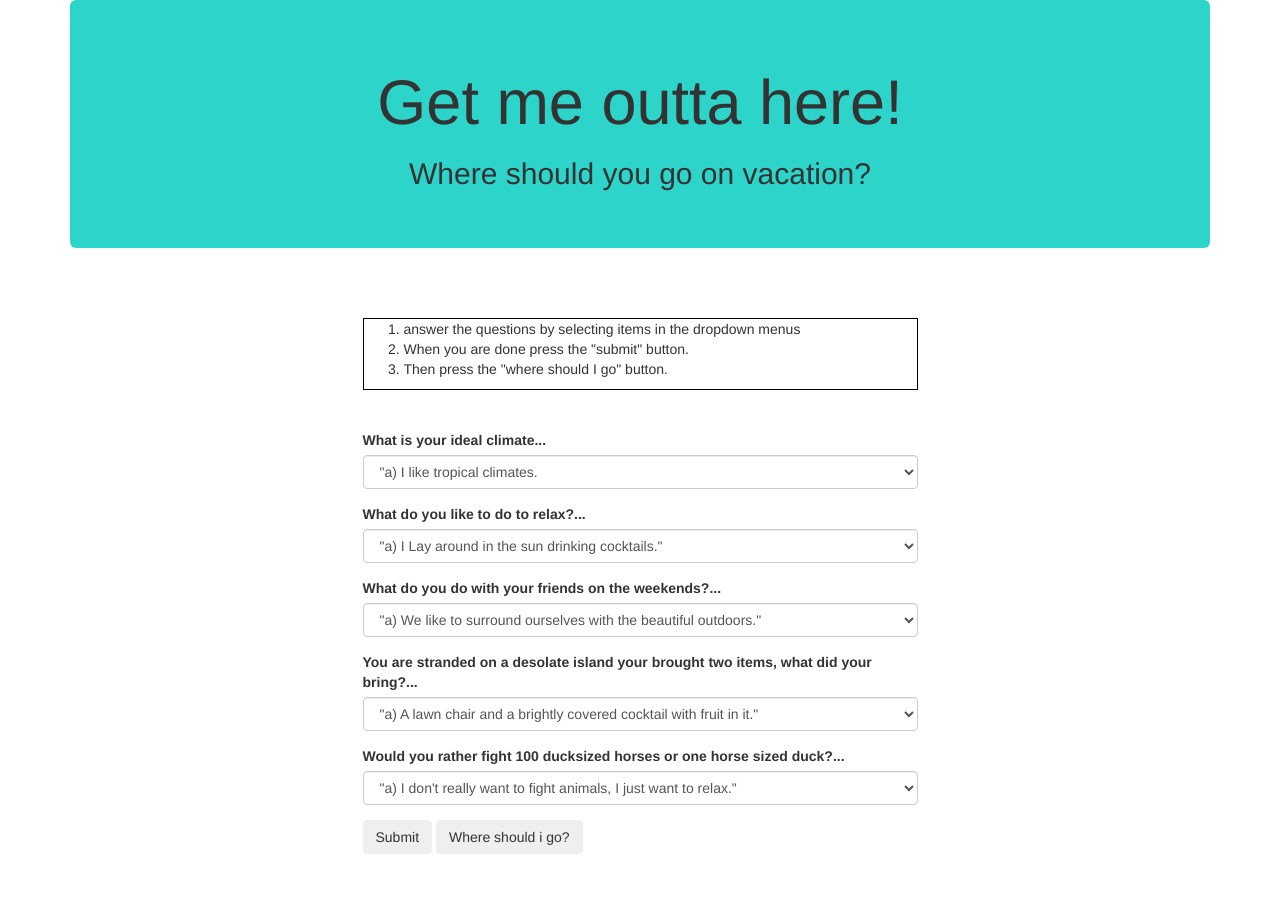
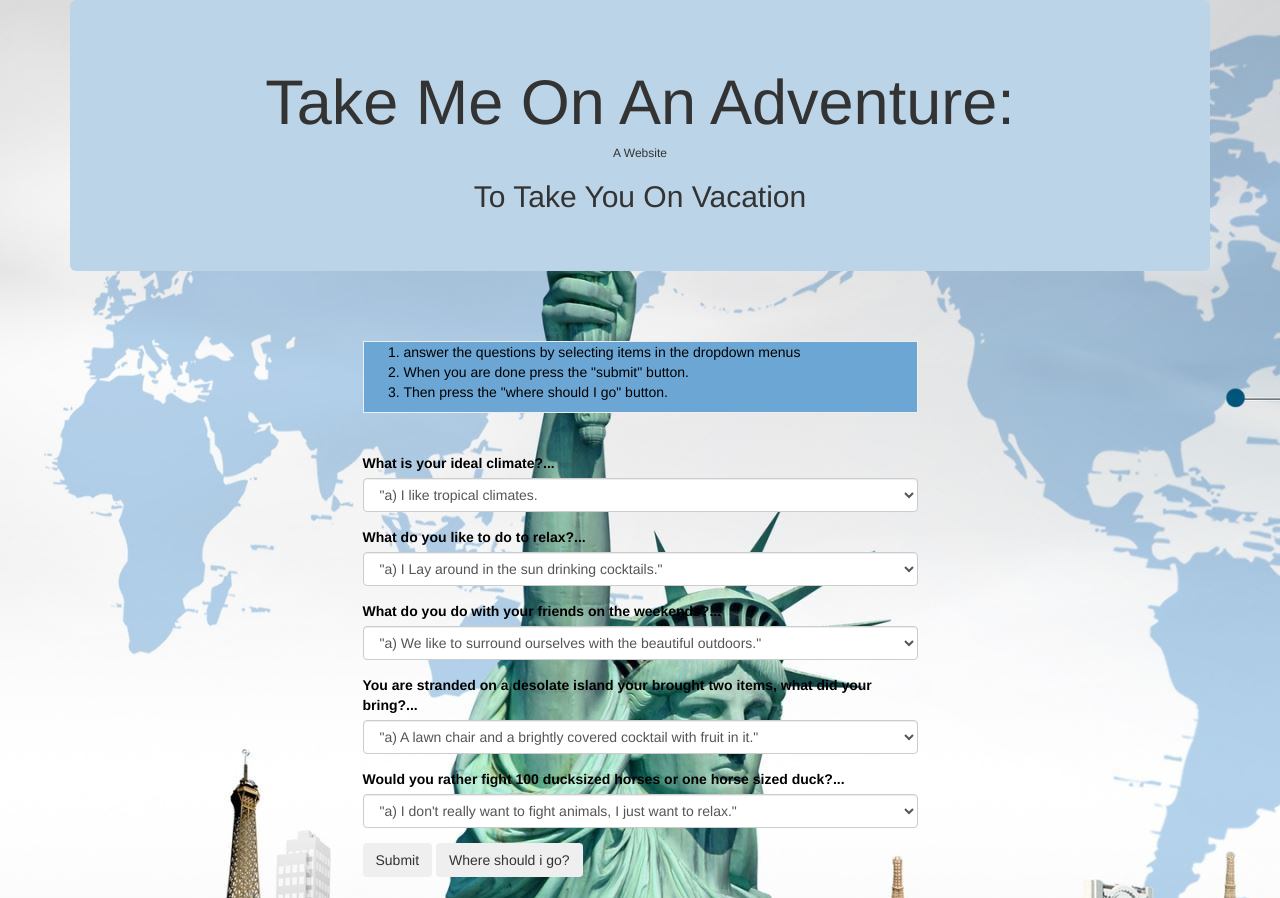
Before and after one commit to Marbulous28/vacation-options, a plain HTML site: page index.html in a window 1280 px wide. Before the commit the page ends 875 px from the top, so only its background shows below. Drawn offline with Linux system fonts and the light colour scheme.

Commit message:
added some styling, new background, played with some colors.

```diff
--- a/css/my.css
+++ b/css/my.css
@@ -1,6 +1,6 @@
 .header {
   text-align: center;
-  background-color: #2DD4CA;
+  background-color: #bbd4e7;
 }
 
 .bahamasImg{
@@ -20,7 +20,14 @@
 }
 
 .instructions{
-  border: 1px solid black;
+  border: 1px solid;
+  border-style: ridge;
+  background-color: #6BA6D4
+
+}
+
+li{
+  color: black;
 }
 
 h4 {
@@ -32,3 +39,11 @@ img {
   display: block;
   margin: 0 auto;
 }
+
+body {
+  background-image: url(../img/background.jpg);
+}
+
+label {
+  color: black;
+}
--- a/index.html
+++ b/index.html
@@ -10,8 +10,9 @@
       <div class="container">
 
         <div class="jumbotron header">
-          <h1>Get me outta here!</h1>
-          <h2>Where should you go on vacation?</h2>
+          <h1>Take Me On An Adventure:</h1>
+          <h6>A Website
+          <h2>To Take You On Vacation</h2>
         </div>
 
         <br>
@@ -35,7 +36,7 @@
 
               <!--question1 -->
               <div class="form-group">
-                <label for="question1">What is your ideal climate...</label>
+                <label for="question1">What is your ideal climate?...</label>
                 <select class="form-control" id="question1">
                   <option value="1">"a) I like tropical climates.</option>
                   <option value="2">"b) Doesn't matter. I can party in any climate."</option>
```
Also changed, not shown: img/background.jpg (added), 1 other file.
